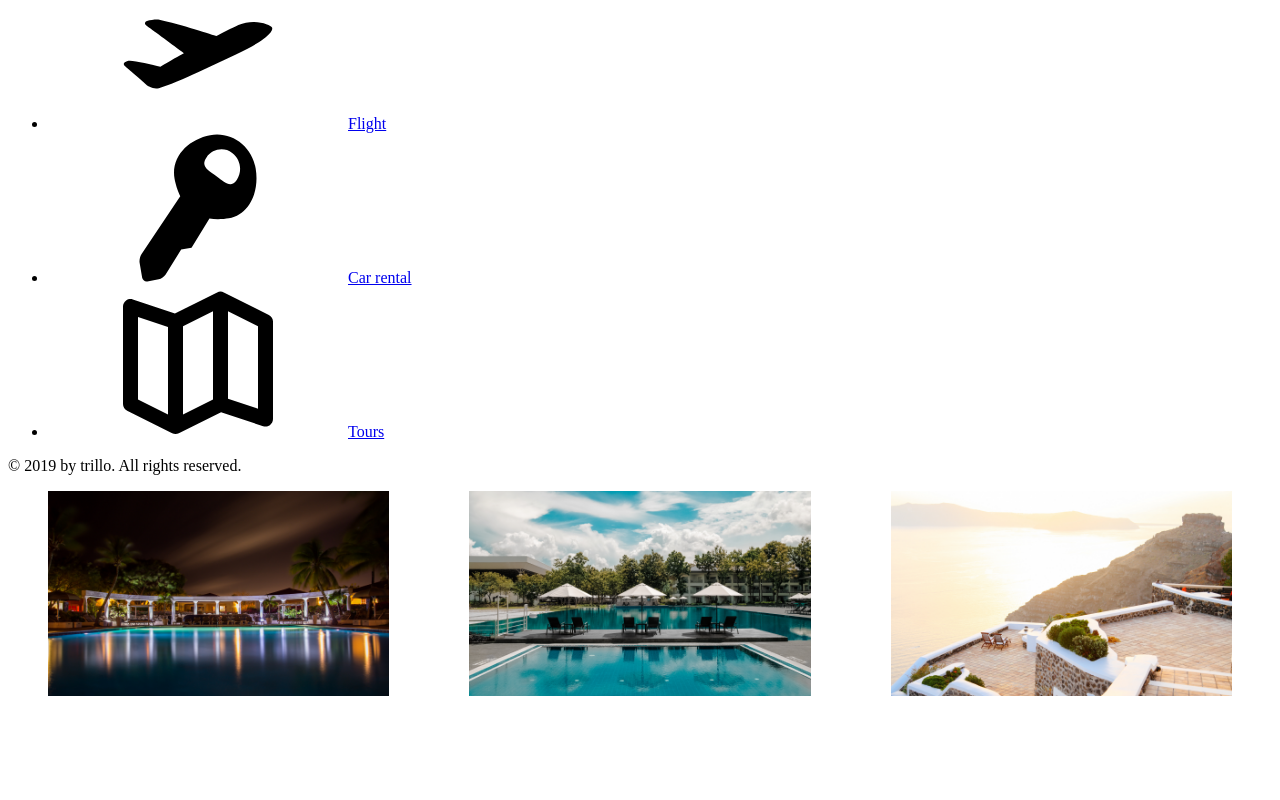
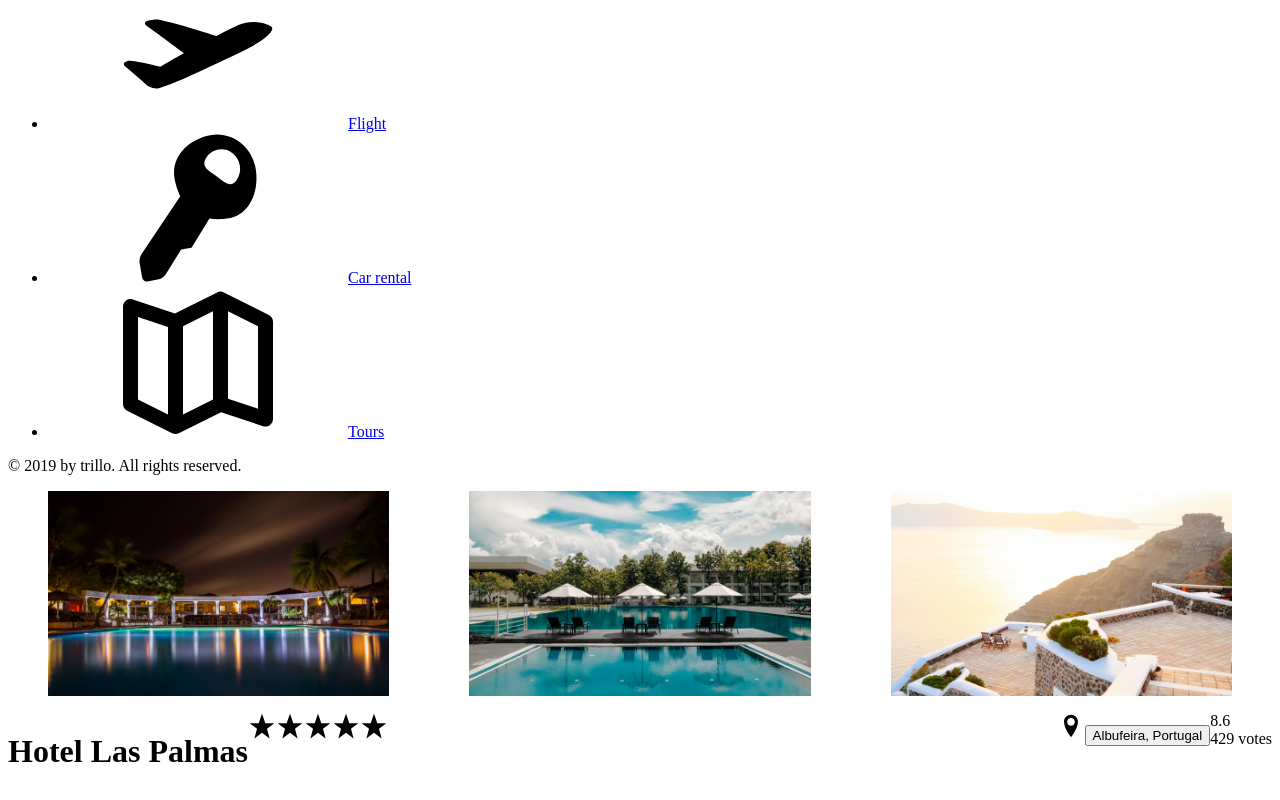
Before and after one commit to elenakout/vue-trillo, a Vue app: page / in a window 1280 px wide. Shown: the part 1180-1980 px from the top of the page. Before the commit the page ends 1900 px from the top, so only its background shows below. Built offline with nearby package versions, Linux system fonts and the light colour scheme.

Commit message:
080 Building the Hotel Overview - Part 1

```diff
--- a/src/components/HotelView.vue
+++ b/src/components/HotelView.vue
@@ -23,6 +23,40 @@
         />
       </figure>
     </div>
+
+    <div class="overview">
+      <h1 class="overview__heading">
+        Hotel Las Palmas
+      </h1>
+      <div class="overview__stars">
+        <svg class="overview__icon-star">
+          <use xlink:href="../assets/img/sprite.svg#icon-star"></use>
+        </svg>
+        <svg class="overview__icon-star">
+          <use xlink:href="../assets/img/sprite.svg#icon-star"></use>
+        </svg>
+        <svg class="overview__icon-star">
+          <use xlink:href="../assets/img/sprite.svg#icon-star"></use>
+        </svg>
+        <svg class="overview__icon-star">
+          <use xlink:href="../assets/img/sprite.svg#icon-star"></use>
+        </svg>
+        <svg class="overview__icon-star">
+          <use xlink:href="../assets/img/sprite.svg#icon-star"></use>
+        </svg>
+      </div>
+      <div class="overview__location">
+        <svg class="overview__icon-location">
+          <use xlink:href="../assets/img/sprite.svg#icon-location-pin"></use>
+        </svg>
+        <button class="btn-inline">Albufeira, Portugal</button>
+      </div>
+
+      <div class="overview__rating">
+        <div class="overview__rating-average">8.6</div>
+        <div class="overview__rating-count">429 votes</div>
+      </div>
+    </div>
   </main>
 </template>
 
@@ -32,6 +66,7 @@ export default {};
 
 <style lang="scss" scoped>
 // Gallery
+
 .gallery {
   display: flex;
 
@@ -40,4 +75,36 @@ export default {};
     display: block;
   }
 }
+
+// Hotel Overview
+
+.overview {
+  display: flex;
+
+  &__heading {
+  }
+
+  &__stars {
+    margin-right: auto;
+  }
+
+  &__icon-star,
+  &__icon-location {
+    width: 1.75rem;
+    height: 1.75rem;
+    fill: var(--color-primary);
+  }
+
+  &__location {
+  }
+
+  &__rating {
+  }
+
+  &__rating-average {
+  }
+
+  &__rating-count {
+  }
+}
 </style>
```
